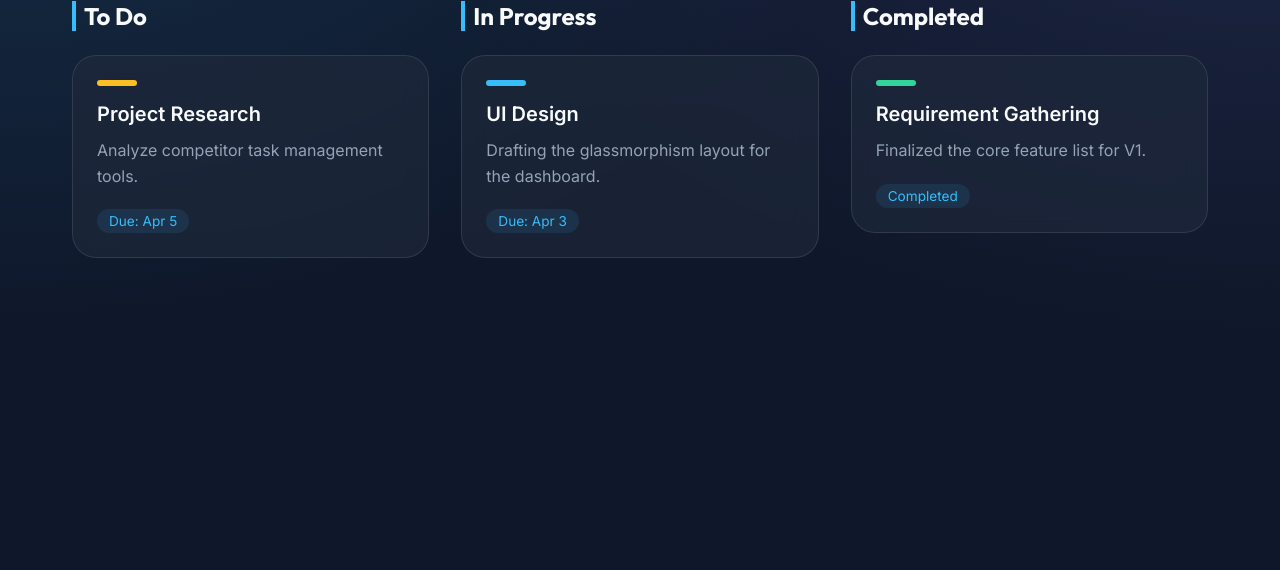
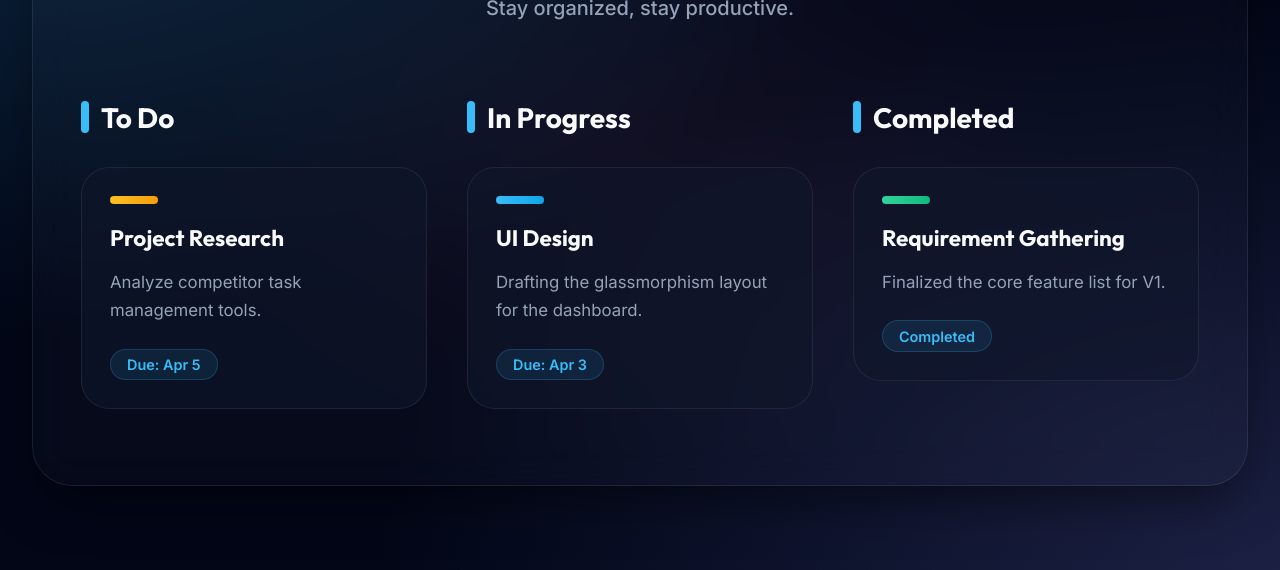
Before and after one commit to koushik192211914/portfolio-website, a plain HTML site: page index.html in a window 1280 px wide. Shown: the part 230-800 px from the top of the page. Drawn offline with nearby package versions, Linux system fonts and the light colour scheme.

Commit message:
applied base styling and layout for improved ui appearance

```diff
--- a/style.css
+++ b/style.css
@@ -1,13 +1,15 @@
 :root {
-    --bg-color: #0f172a;
-    --card-bg: rgba(30, 41, 59, 0.7);
+    --bg-color: #020617;
+    --card-bg: rgba(15, 23, 42, 0.6);
     --text-primary: #f8fafc;
     --text-secondary: #94a3b8;
     --accent-blue: #38bdf8;
     --accent-purple: #818cf8;
+    --accent-pink: #f472b6;
     --todo: #fbbf24;
     --progress: #38bdf8;
     --done: #34d399;
+    --glass-border: rgba(255, 255, 255, 0.08);
 }
 
 * {
@@ -20,114 +22,175 @@ body {
     font-family: 'Inter', sans-serif;
     background-color: var(--bg-color);
     background-image:
-        radial-gradient(at 0% 0%, rgba(56, 189, 248, 0.15) 0px, transparent 50%),
-        radial-gradient(at 100% 0%, rgba(129, 140, 248, 0.15) 0px, transparent 50%);
+        radial-gradient(at 0% 0%, rgba(56, 189, 248, 0.2) 0px, transparent 50%),
+        radial-gradient(at 100% 100%, rgba(129, 140, 248, 0.2) 0px, transparent 50%),
+        radial-gradient(at 50% 50%, rgba(244, 114, 182, 0.05) 0px, transparent 50%);
     color: var(--text-primary);
     min-height: 100vh;
+    display: flex;
+    align-items: center;
+    /* Vertical centering */
+    justify-content: center;
+    /* Horizontal centering */
+    overflow-x: hidden;
+}
+
+#root {
+    width: 100%;
     display: flex;
     justify-content: center;
 }
 
-#root {
+.app-container {
+    max-width: 1300px;
     width: 100%;
-}
-
-.app-container {
-    max-width: 1200px;
-    margin: 0 auto;
-    padding: 4rem 2rem;
+    margin: 4rem 2rem;
+    padding: 3rem;
+    background: rgba(255, 255, 255, 0.02);
+    backdrop-filter: blur(20px);
+    -webkit-backdrop-filter: blur(20px);
+    border: 1px solid var(--glass-border);
+    border-radius: 2.5rem;
+    box-shadow: 0 25px 50px -12px rgba(0, 0, 0, 0.5);
 }
 
 .app-header {
-    margin-bottom: 4rem;
+    margin-bottom: 5rem;
     text-align: center;
 }
 
 .app-header h1 {
     font-family: 'Outfit', sans-serif;
-    font-size: 3.5rem;
-    background: linear-gradient(to right, var(--accent-blue), var(--accent-purple));
+    font-size: 4rem;
+    background: linear-gradient(135deg, var(--accent-blue), var(--accent-purple), var(--accent-pink));
     -webkit-background-clip: text;
+    background-clip: text;
     -webkit-text-fill-color: transparent;
-    margin-bottom: 0.5rem;
+    margin-bottom: 0.75rem;
+    letter-spacing: -0.02em;
 }
 
 .app-header p {
     color: var(--text-secondary);
-    font-size: 1.2rem;
+    font-size: 1.25rem;
+    font-weight: 500;
 }
 
 .task-sections {
     display: grid;
-    grid-template-columns: repeat(auto-fit, minmax(300px, 1fr));
-    gap: 2rem;
+    grid-template-columns: repeat(auto-fit, minmax(320px, 1fr));
+    gap: 2.5rem;
 }
 
 .task-column h2 {
     font-family: 'Outfit', sans-serif;
-    font-size: 1.5rem;
-    margin-bottom: 1.5rem;
+    font-size: 1.75rem;
+    margin-bottom: 2rem;
     color: var(--text-primary);
-    padding-left: 0.5rem;
-    border-left: 4px solid var(--accent-blue);
+    display: flex;
+    align-items: center;
+    gap: 0.75rem;
+}
+
+.task-column h2::before {
+    content: '';
+    display: block;
+    width: 8px;
+    height: 32px;
+    background: var(--accent-blue);
+    border-radius: 4px;
 }
 
 .task-card {
     background: var(--card-bg);
-    backdrop-filter: blur(12px);
-    -webkit-backdrop-filter: blur(12px);
-    border: 1px solid rgba(255, 255, 255, 0.1);
-    border-radius: 1.5rem;
-    padding: 1.5rem;
-    margin-bottom: 1.5rem;
-    transition: transform 0.3s cubic-bezier(0.34, 1.56, 0.64, 1), box-shadow 0.3s ease;
+    border: 1px solid var(--glass-border);
+    border-radius: 1.75rem;
+    padding: 1.75rem;
+    margin-bottom: 1.75rem;
+    transition: all 0.4s cubic-bezier(0.175, 0.885, 0.32, 1.275);
     cursor: pointer;
+    position: relative;
+    overflow: hidden;
 }
 
 .task-card:hover {
-    transform: translateY(-8px);
-    box-shadow: 0 20px 40px rgba(0, 0, 0, 0.3);
-    border-color: rgba(255, 255, 255, 0.2);
+    transform: translateY(-10px) scale(1.02);
+    box-shadow: 0 20px 40px rgba(0, 0, 0, 0.4);
+    border-color: rgba(255, 255, 255, 0.15);
+    background: rgba(30, 41, 59, 0.8);
+}
+
+.task-card::after {
+    content: '';
+    position: absolute;
+    top: 0;
+    left: -100%;
+    width: 100%;
+    height: 100%;
+    background: linear-gradient(90deg,
+            transparent,
+            rgba(255, 255, 255, 0.05),
+            transparent);
+    transition: 0.5s;
+}
+
+.task-card:hover::after {
+    left: 100%;
 }
 
 .task-status {
-    width: 40px;
-    height: 6px;
-    border-radius: 3px;
-    margin-bottom: 1rem;
+    width: 48px;
+    height: 8px;
+    border-radius: 10px;
+    margin-bottom: 1.25rem;
 }
 
-.status-todo { background-color: var(--todo); }
-.status-progress { background-color: var(--progress); }
-.status-done { background-color: var(--done); }
+.status-todo {
+    background: linear-gradient(90deg, var(--todo), #f59e0b);
+}
+
+.status-progress {
+    background: linear-gradient(90deg, var(--progress), #0ea5e9);
+}
+
+.status-done {
+    background: linear-gradient(90deg, var(--done), #10b981);
+}
 
 .task-card h3 {
-    font-size: 1.25rem;
-    margin-bottom: 0.75rem;
+    font-size: 1.4rem;
+    margin-bottom: 1rem;
     color: var(--text-primary);
+    font-family: 'Outfit', sans-serif;
 }
 
 .task-card p {
     color: var(--text-secondary);
-    line-height: 1.6;
-    margin-bottom: 1.25rem;
+    line-height: 1.7;
+    margin-bottom: 1.5rem;
+    font-size: 1.05rem;
 }
 
 .due-date {
-    display: inline-block;
-    font-size: 0.85rem;
+    display: inline-flex;
+    align-items: center;
+    font-size: 0.9rem;
+    font-weight: 600;
     color: var(--accent-blue);
     background: rgba(56, 189, 248, 0.1);
-    padding: 0.25rem 0.75rem;
+    padding: 0.4rem 1rem;
     border-radius: 2rem;
+    border: 1px solid rgba(56, 189, 248, 0.2);
 }
 
 @media (max-width: 768px) {
     .app-header h1 {
-        font-size: 2.5rem;
+        font-size: 3rem;
     }
 
     .app-container {
-        padding: 2rem 1rem;
+        margin: 1rem;
+        padding: 2rem 1.5rem;
+        border-radius: 1.5rem;
     }
 }
```
